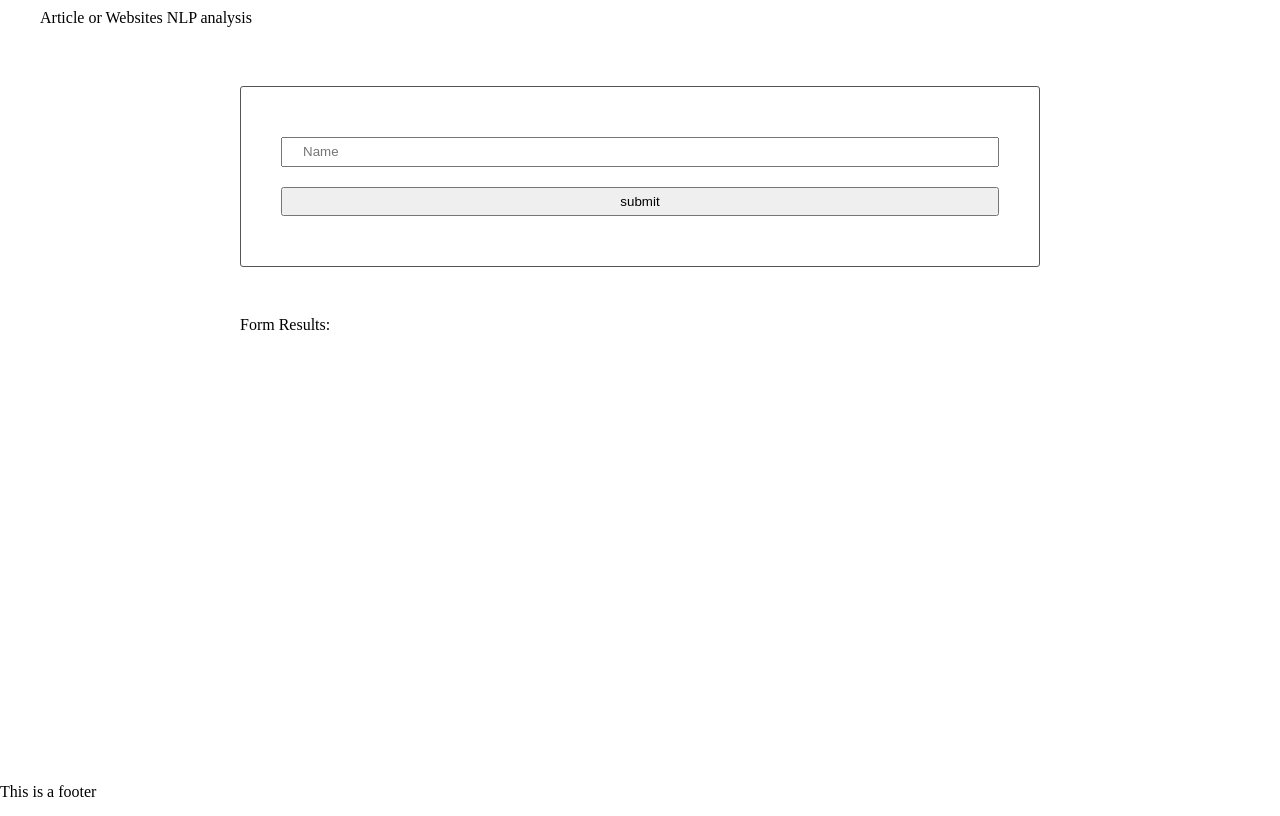
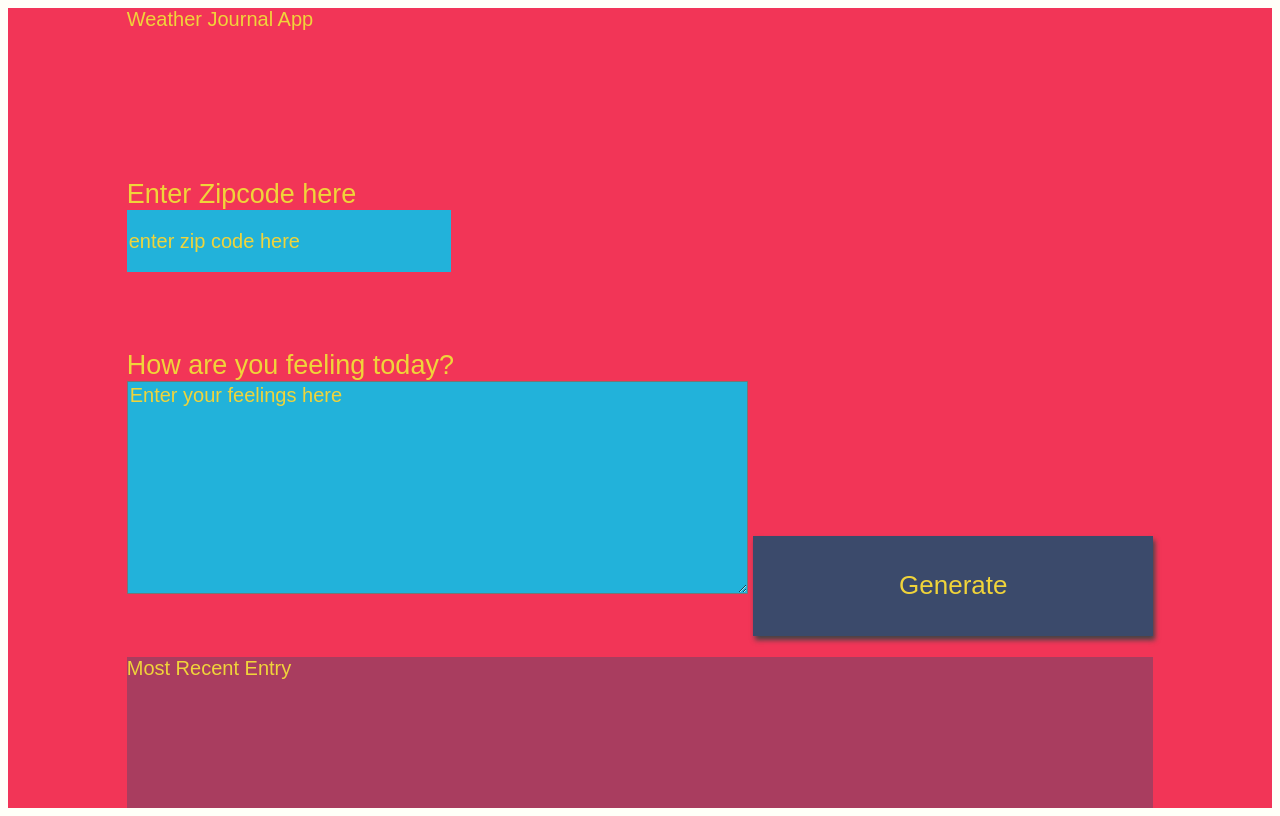
Before and after one commit to ericlau1987/travel-app, a website: page src/client/views/index.html in a window 1280 px wide. Drawn offline with Linux system fonts and the light colour scheme.

Commit message:
upate website

```diff
--- /dev/null
+++ b/src/client/styles/style.css
@@ -0,0 +1,111 @@
+body{
+    background: #fffff8;
+    font-family: -apple-system, BlinkMacSystemFont, sans-serif;
+}
+
+#app{
+    display: grid;
+    grid-auto-rows: minmax(150px, auto);
+    /* grid-template-columns:  */
+    height:100vh;
+    background: #f23557;
+    color: #f0d43a;
+    justify-content: center;
+    grid-gap: 1em;
+    font-size: 20px;
+    font-family: 'Oswald', sans-serif;
+}
+
+.holder{
+
+}
+
+.entry{
+    background: rgba(59, 74, 107, .4);
+}
+
+#entryHolder{
+
+}
+
+#date{
+
+}
+
+#temp{
+
+}
+
+#content{
+
+}
+
+.headline {
+
+}
+.title{
+
+}
+
+/*  Basic Styling To Override Default For Basic HTML Elements */
+label{
+    display:block;
+    font-size: 27px;
+}
+
+input{
+    display:block;
+    height: 60px;
+    width: 320px;
+    background:#22b2da;
+    color: #f0d43a;
+    font-size: 20px;
+    font-family: 'Oswald', sans-serif;
+    border: none;
+}
+
+button{
+    width: 400px;
+    height: 100px;
+    background: #3b4a6b;
+    color: #f0d43a;
+    font-size: 26px;
+    font-family: 'Oswald', sans-serif;
+    border: none;
+    box-shadow: 2px 4px 5px #444;
+}
+h1{
+    font-size: 36px;
+}
+
+textarea{
+    background:#22b2da;
+    color: #f0d43a;
+    font-size: 20px;
+    font-family: 'Oswald', sans-serif;
+}
+/* Reset style for HTML element on active to have no border*/
+input:focus,
+select:focus,
+textarea:focus,
+button:focus {
+    outline: none;
+}
+/* Style for Placeholder Text*/
+::placeholder { /* Firefox, Chrome, Opera */
+    color: #f0d43a;
+    font-family: 'Oswald', sans-serif;
+
+}
+
+:-ms-input-placeholder { /* Internet Explorer 10-11 */
+    color: #f0d43a;
+    font-family: 'Oswald', sans-serif;
+
+}
+
+::-ms-input-placeholder { /* Microsoft Edge */
+    color: #f0d43a;
+    font-family: 'Oswald', sans-serif;
+
+}
--- a/src/client/views/index.html
+++ b/src/client/views/index.html
@@ -3,47 +3,40 @@
     <head>
         <meta charset="utf-8">
         <title>Test</title>
-        <link rel="stylesheet" href="/styles/resets.css">
+        <!-- <link rel="stylesheet" href="/styles/resets.css">
         <link rel="stylesheet" href="/styles/base.css">
         <link rel="stylesheet" href="/styles/header.css">
         <link rel="stylesheet" href="/styles/form.css">
-        <link rel="stylesheet" href="/styles/footer.css">
+        <link rel="stylesheet" href="/styles/footer.css"> -->
+        <link rel="stylesheet" href="../styles/style.css">
     </head>
 
     <body>
+      <div id = "app">
+        <div class ="holder headline">
+          Weather Journal App
+        </div>
+        <div class ="holder zip">
+          <label for="zip">Enter Zipcode here</label>
+          <input type="text" id="zip" placeholder="enter zip code here">
+        </div>
+        <div class ="holder feel">
+          <label for="feelings">How are you feeling today?</label>
+          <textarea class= "myInput" id="feelings" placeholder="Enter your feelings here" rows="9" cols="50"></textarea>
+          <button id="generate" type = "submit"> Generate </button>
+        </div>
+        <div class ="holder entry">
+          <div class = "title">Most Recent Entry</div>
+         <div id = "entryHolder">
+          <div id = "date"></div>
+         <div id = "temp"></div>
+         <div id = "content"></div>
+        </div>
+        </div>
+        </div>
+      <script src="app.js" type="text/javascript"></script>
 
-        <header>
-            <div class="">
-                Article or Websites NLP analysis
-            </div>
-            <div class="">
-
-            </div>
-        </header>
-
-        <main>
-            <section>
-                <form class="">
-                    <input id="name" type="text" name="input" value="" placeholder="Name">
-                    <input id="submitButton" type="submit" name="" value="submit">
-                </form>
-            </section>
-
-            <section>
-                <strong>Form Results:</strong>
-                <div id="agreement"></div>
-                <div id="subjectivity"></div>
-                <div id="confidence"></div>
-                <div id="irony"></div>
-                <div id="score_tag"></div>
-            </section>
-        </main>
-
-        <footer>
-            <p>This is a footer</p>
-        </footer>
-
-    </body>
+      </body>
 </html>
 <script>
     // Check that service workers are supported
```
